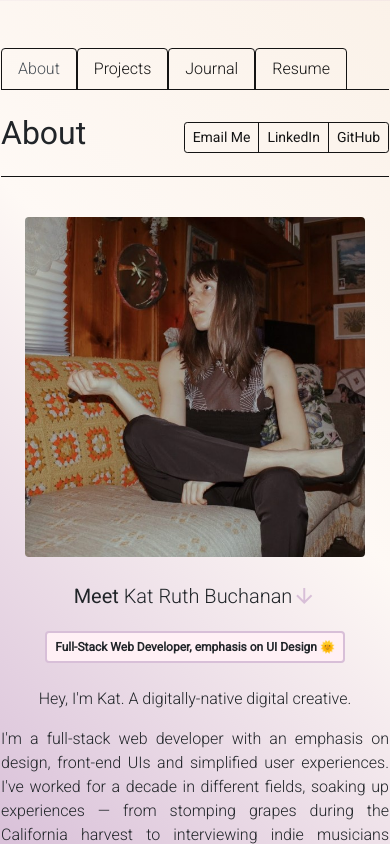
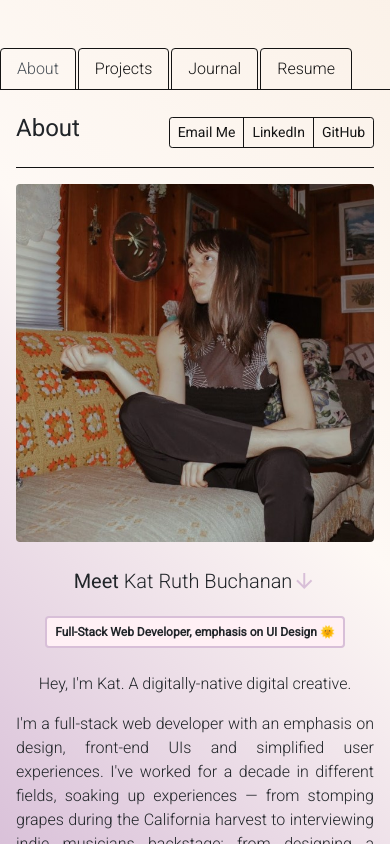
Before and after one commit to katsign/portfolio2.0, a React (Create React App) app: page / in a window 390 px wide. Shown: the top 844 px of the page. Built offline with nearby package versions, Linux system fonts and the light colour scheme.

Commit message:
mobile queries + styles

```diff
--- a/src/assets/css/index.css
+++ b/src/assets/css/index.css
@@ -109,28 +109,29 @@ hr {
   box-shadow: 0 0 0 0.2rem rgb(230, 176, 230);
 }
 
-@media (max-width: 580px) {
+@media (max-width: 640px) {
   #self {
-    width: 400px;
+    width: 100%;
+    float: none!important;
+    margin: auto!important;
+  }
+  .journal {
+    width: 100%;
+    margin: auto!important;
   }
   #bio {
     text-align: center;
-  }
-  h1 {
-    font-size: 36px;
+    margin: 1rem;
   }
 }
 
 @media (max-width: 420px) {
-  #self {
-    width: 340px;
-  }
-  h1 {
-    font-size: 28px;
+  h2 {
+    font-size: 24px;
   }
   .nav-link,
   .nav-link.active,
   .nav-item.show .nav-link {
-    margin-right: 0;
+    margin-right: 2px;
   }
 }
--- a/src/components/Main.js
+++ b/src/components/Main.js
@@ -5,7 +5,7 @@ const Main = () => {
     return (
         <div className="container">
             <div className="row">
-                <div className="col-sm-12">
+                <div className="col-xs-12">
                     <Portfolio />
                     <Footer />
                 </div>
```
